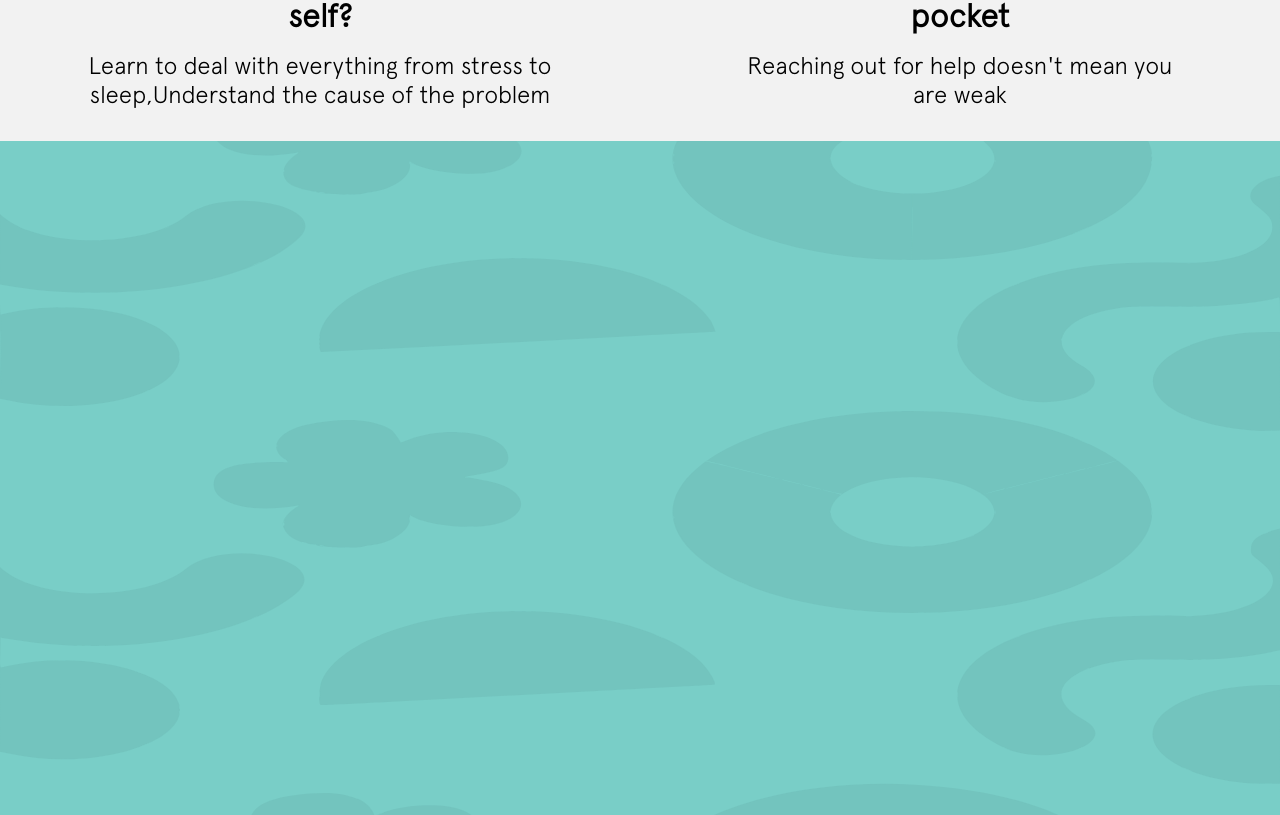
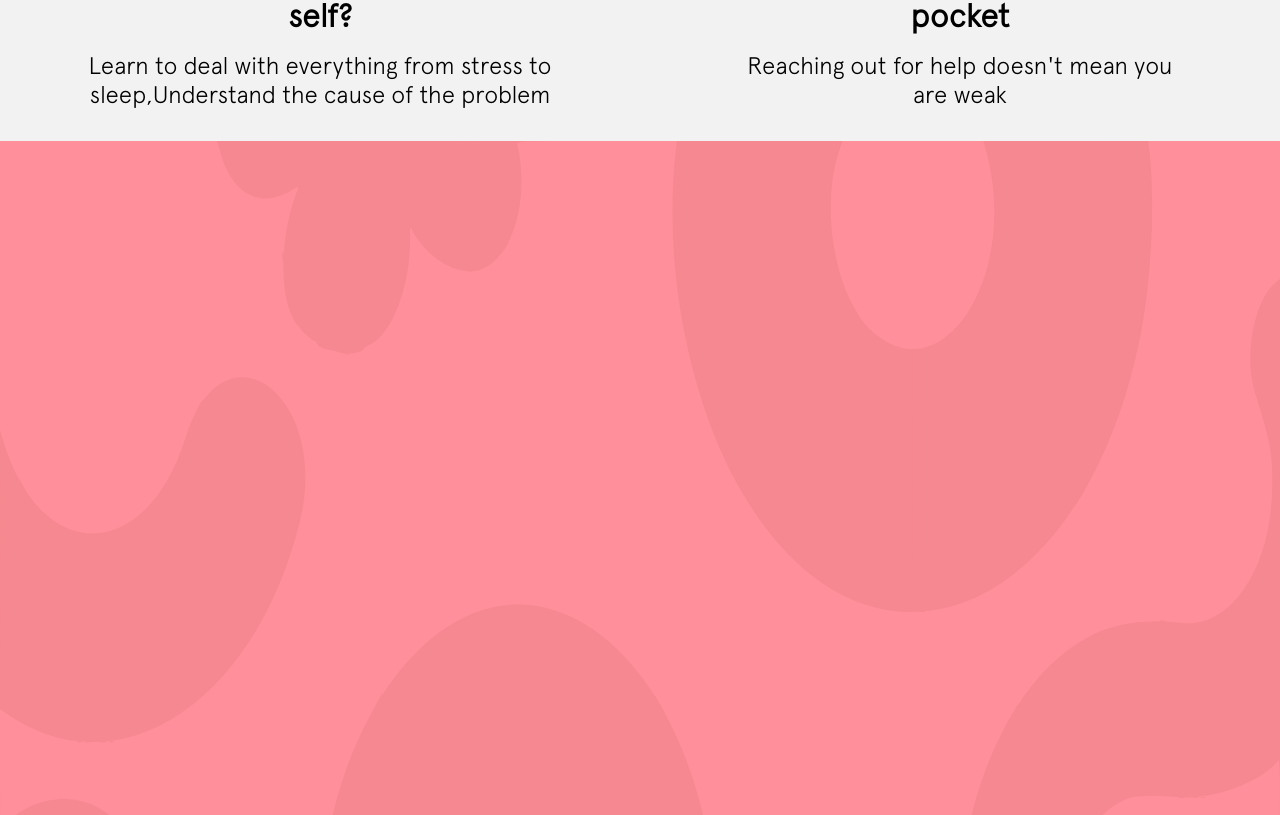
Before and after one commit to gnanasurya2/findhope, a React (Create React App) app: page / in a window 1280 px wide. Shown: the part 1185-2000 px from the top of the page. Built offline with nearby package versions, Linux system fonts and the light colour scheme.

Commit message:
improved svg performance

```diff
--- a/src/components/BackgroundContainer.js
+++ b/src/components/BackgroundContainer.js
@@ -1,12 +1,12 @@
-import React, { useEffect } from "react";
+import React, { useEffect, useState } from "react";
 import styled from "styled-components";
 import Svg from "../components/Svg";
 import Button from "../components/Button";
 
 const Container = styled.div`
   width: 100%;
-  height: 100vh;
-  position: ${(props) => (props.position ? "fixed" : "relative")};
+  height: 475vh;
+  position: relative;
   top: 0;
 `;
 const Content = styled.div`
@@ -47,13 +47,13 @@ const SubContent = styled.p`
 `;
 
 const BackgroundContainer = (props) => {
+  const [svgStyles, setSvgStyles] = useState("");
+  useEffect(() => {
+    setSvgStyles({ backgroundColor: props.fill });
+  }, [props]);
   return (
     <Container position={props.position}>
-      <Svg
-        styles={{ backgroundColor: "#73c4be" }}
-        fill="#73c4be"
-        background="#79cec7"
-      />
+      <Svg styles={svgStyles} fill={props.fill} background={props.background} />
       <Content visible={props.visible} position={props.position}>
         <Title color={props.color}>{props.title}</Title>
         <SubContent color={props.color}>{props.content}</SubContent>
--- a/src/containers/homepage.js
+++ b/src/containers/homepage.js
@@ -8,26 +8,77 @@ import FlyingIllustration from "../asset/FlyingIllustration.svg";
 import BackgroundContainer from "../components/BackgroundContainer";
 import BackSvg from "../components/BackSvg";
 import PrimaryButton from "../components/PrimaryButton";
-
+const titleData = [
+  "Reaching out for help doesnt mean you are weak",
+  "Understand yourself better",
+  "Worry less live more",
+  "Boost Happiness",
+];
+const contentData = [
+  "",
+  "Taking care of your yourself starts with a single step: recongizing you may need help",
+  "Feeling better with a single message",
+  "Build the skills to feel more confident, deal with stress, think more positively, and so much more!",
+];
+const buttonTextData = [
+  "",
+  "free assessment",
+  "support for free",
+  "support for free",
+];
+const colorsData = [
+  ["#73c4be", "#79cec7", "#556a78"],
+  ["#73c4be", "#79cec7", "#556a78"],
+  ["#63a9dc", "#5ea0d2", "#e1dac5"],
+  ["#f68891", "#ff8f9b", "#6a6369"],
+];
 const Homepage = (props) => {
-  const [visible, setVisible] = useState([false, false, false, false]);
-  const [previous, setPrevious] = useState(-1);
   const [wrapperstyles, setWrapperStyles] = useState({ marginTop: "0vh" });
   const [position, setPosition] = useState(false);
+  const [title, setTitle] = useState(
+    "Reaching out for help doesnt mean you are weak"
+  );
+  const [content, setContent] = useState("");
+  const [buttonText, setButtonText] = useState("");
+  const [colors, setColors] = useState(["#73c4be", "#79cec7", "#556a78"]);
 
   const ref = useRef();
 
+  const changeTextHandler = (id) => {
+    setTitle(titleData[id]);
+    setContent(contentData[id]);
+    setButtonText(buttonTextData[id]);
+    setColors(colorsData[id]);
+  };
+
   const scrollHandler = (totalHeight) => {
     let screenPosition = (window.scrollY / window.innerHeight) * 100;
-    if (totalHeight) {
-      if (screenPosition < totalHeight) {
-        setPosition(false);
-      }
-      if (screenPosition > totalHeight && !position) {
-        setPosition(true);
-      }
-      setWrapperStyles({ marginTop: screenPosition + "vh" });
+    if (screenPosition < totalHeight) {
+      setPosition(false);
     }
+    if (screenPosition > totalHeight && screenPosition < totalHeight + 100) {
+      setPosition(true);
+      changeTextHandler(0);
+    } else if (
+      screenPosition > totalHeight + 100 &&
+      screenPosition < totalHeight + 200
+    ) {
+      changeTextHandler(1);
+    } else if (
+      screenPosition > totalHeight + 200 &&
+      screenPosition < totalHeight + 300
+    ) {
+      changeTextHandler(2);
+    } else if (
+      screenPosition > totalHeight + 300 &&
+      screenPosition < totalHeight + 400
+    ) {
+      setPosition(true);
+      changeTextHandler(3);
+    } else {
+      setPosition(false);
+    }
+    setWrapperStyles({ marginTop: screenPosition + "vh" });
   };
   useEffect(() => {
     console.log("created");
@@ -44,7 +95,7 @@ const Homepage = (props) => {
 
   return (
     <div className={styles.wrapper}>
-      <div className={styles.marker} style={wrapperstyles}></div>
+      {/*<div className={styles.marker} style={wrapperstyles}></div>*/}
       <div ref={ref}>
         <div className={styles.container}>
           <h1 className={styles.mainTitle}>Free mental health support</h1>
@@ -70,14 +121,14 @@ const Homepage = (props) => {
       </div>
       <div className={styles.backgroundContainer}>
         <BackgroundContainer
-          svgStyles={{ fill: "#73c4be", backgroundColor: "#79cec7" }}
-          color="#556a78"
-          title="Reaching out for help doesn't mean you are weak"
-          visible={visible[0]}
-          num={0}
+          fill={colors[0]}
+          background={colors[1]}
+          color={colors[2]}
+          title={title}
+          content={content}
           position={position}
+          buttonText={buttonText}
         />
-        <div style={{ width: "100%", height: "300vh" }}></div>
         <div className={styles.textContainer}>
           <h1 className={styles.messageText}>
             findhope's mission is to make wellbeing accessible to every Youth.
--- /dev/null
+++ b/src/styles/Svg.module.css
@@ -0,0 +1,3 @@
+.transition {
+    transition: fill 0.2s ease;
+}
```
Also changed, not shown: src/components/Svg.js.
